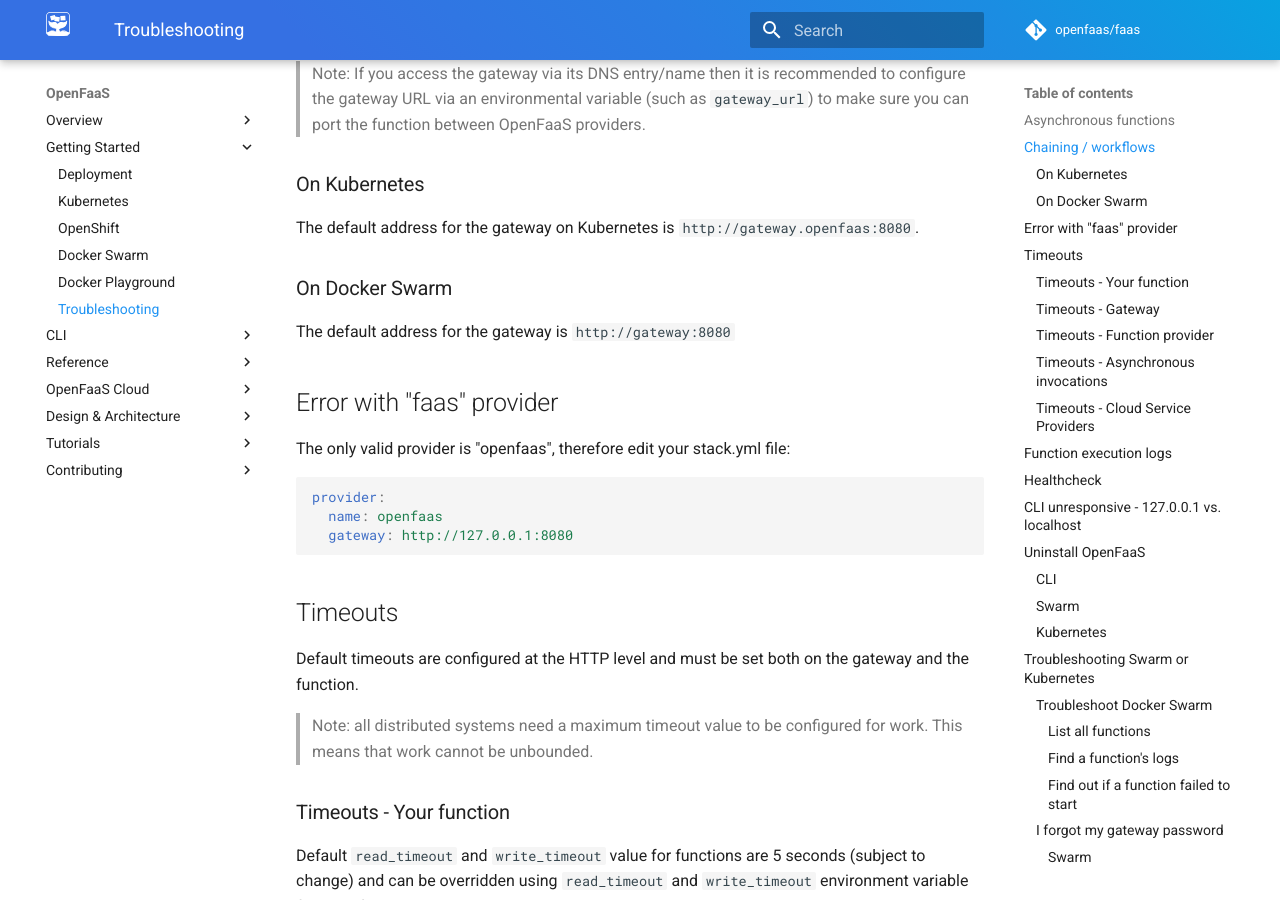
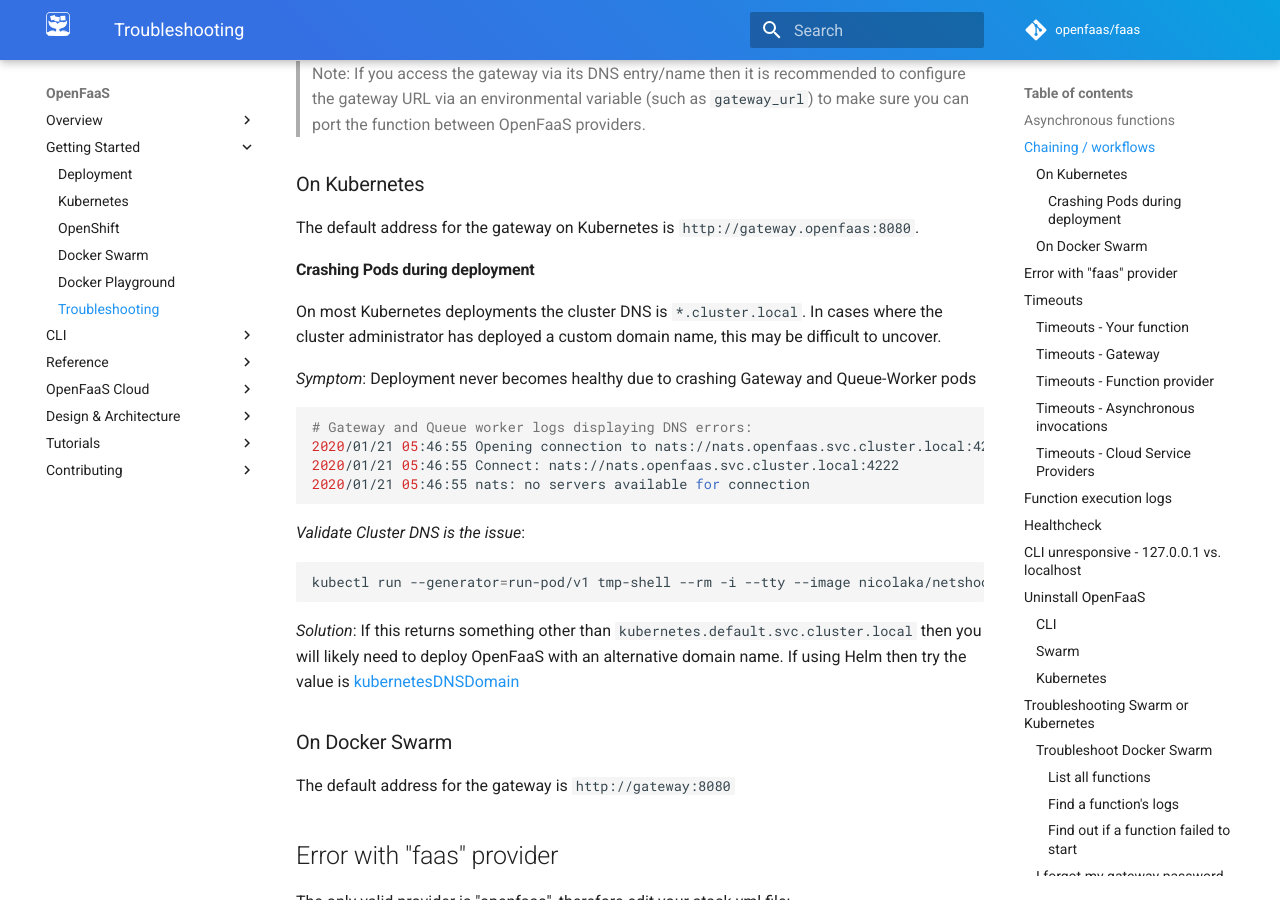
Before and after one commit to openfaas/docs, an MkDocs documentation site: the page built from docs/deployment/troubleshooting.md, in a window 1280 px wide and 900 px high, scrolled down 617 px. Built offline with MkDocs 1.6.1 and Material for MkDocs 9.7.7, drawn with Linux system fonts in a browser that asks for light colours; comment, search, counter and statistics services are not loaded.

Commit message:
Add k8s DNS troubleshooting docs
Signed-off-by: Gabriel Duke <gabeduke@gmail.com>

````diff
--- a/docs/deployment/troubleshooting.md
+++ b/docs/deployment/troubleshooting.md
@@ -19,6 +19,27 @@ A common user-error is to try to invoke the gateway from within a function using
 ### On Kubernetes
 
 The default address for the gateway on Kubernetes is `http://gateway.openfaas:8080`.
+
+#### Crashing Pods during deployment
+
+On most Kubernetes deployments the cluster DNS is `*.cluster.local`. In cases where the cluster administrator has deployed a custom domain name, this may be difficult to uncover.
+
+_Symptom_: Deployment never becomes healthy due to crashing Gateway and Queue-Worker pods
+
+```bash
+# Gateway and Queue worker logs displaying DNS errors:
+2020/01/21 05:46:55 Opening connection to nats://nats.openfaas.svc.cluster.local:4222
+2020/01/21 05:46:55 Connect: nats://nats.openfaas.svc.cluster.local:4222
+2020/01/21 05:46:55 nats: no servers available for connection
+```
+
+_Validate Cluster DNS is the issue_:
+
+```bash
+kubectl run --generator=run-pod/v1 tmp-shell --rm -i --tty --image nicolaka/netshoot -- nslookup kubernetes.default | grep Name | awk '{print $2}'
+```
+
+_Solution_: If this returns something other than `kubernetes.default.svc.cluster.local` then you will likely need to deploy OpenFaaS with an alternative domain name. If using Helm then try the value is [kubernetesDNSDomain](https://github.com/openfaas/faas-netes/blob/master/chart/openfaas/values.yaml#L191)
 
 ### On Docker Swarm
 
@@ -63,8 +84,8 @@ functions:
     handler: ./sleepygo
     image: alexellis2/sleeps-for-10-seconds
     environment:
-        read_timeout: 20s
-        write_timeout: 20s
+      read_timeout: 20s
+      write_timeout: 20s
 ```
 
 handler.go
@@ -85,9 +106,9 @@ func Handle(req []byte) string {
 For the gateway set the following environmental variables:
 
 ```yaml
-            read_timeout:  "25s"        # Maximum time to read HTTP request
-            write_timeout: "25s"        # Maximum time to write HTTP response
-            upstream_timeout: "20s"     # Maximum duration of upstream function call
+read_timeout: "25s" # Maximum time to read HTTP request
+write_timeout: "25s" # Maximum time to write HTTP response
+upstream_timeout: "20s" # Maximum duration of upstream function call
 ```
 
 > Note: The value for `upstream_timeout` should be slightly less than `read_timeout` and `write_timeout`
@@ -109,7 +130,7 @@ If the `ack_wait` is exceeded the task will not be acknowledge and the queue sys
 
 ### Timeouts - Cloud Service Providers
 
-There are situations where timeout values external to OpenFaaS may impact successful function execution.  A typical scenario is where a cloud platform's load balancer product is fronting the cluster in which OpenFaaS is running.  A common example is when using the [GCP Kubernetes product, GKE](https://cloud.google.com/load-balancing/docs/https/#timeouts_and_retries).
+There are situations where timeout values external to OpenFaaS may impact successful function execution. A typical scenario is where a cloud platform's load balancer product is fronting the cluster in which OpenFaaS is running. A common example is when using the [GCP Kubernetes product, GKE](https://cloud.google.com/load-balancing/docs/https/#timeouts_and_retries).
 
 ## Function execution logs
 
@@ -166,9 +187,9 @@ Most problems reported via GitHub or Slack stem from a configuration problem or
 
 Checklist:
 
-* [ ] All core services are deployed: i.e. gateway
-* [ ] Check functions are deployed and started
-* [ ] Check request isn't timing out at the gateway or the function level
+- [ ] All core services are deployed: i.e. gateway
+- [ ] Check functions are deployed and started
+- [ ] Check request isn't timing out at the gateway or the function level
 
 ## CLI unresponsive - 127.0.0.1 vs. localhost
 
@@ -190,8 +211,8 @@ If you'd like to remove the CLI and you installed it with `brew`, then use `brew
 
 If you installed via the `curl/sh` utility script:
 
-* Run `rm -rf /usr/local/bin/faas-cli`
-* Delete saved gateway login details: `rm -rf ~/.openfaas`
+- Run `rm -rf /usr/local/bin/faas-cli`
+- Delete saved gateway login details: `rm -rf ~/.openfaas`
 
 ### Swarm
 
@@ -268,7 +289,7 @@ Printing service logs
 2018-08-28T07:50:46.431268693Z  21f596c9cd75a0fe5e335fb743995d18399e83418a37a79e719576a724efbbb6
 ```
 
-* Or use a one-shot Docker Service:
+- Or use a one-shot Docker Service:
 
 ```sh
 $ docker service rm print-password \
@@ -309,6 +330,7 @@ View logs of all functions:
 ```sh
 kail -n openfaas-fn
 ```
+
 View logs of all replicas of a single function:
 
 ```sh
@@ -377,7 +399,7 @@ If you installed OpenFaaS into a custom namespace then change the value `-n open
 
 If you believe that load is not being spread evenly throughout your cluster, then this may be due to your KeepAlive configuration. Read up on endpoint load-balancing and decide whether you need to pick an alternative strategy to the default offered by Kubernetes.
 
-* [Endpoint load-balancing](https://github.com/openfaas/faas-netes/tree/master/chart/openfaas#endpoint-load-balancing)
+- [Endpoint load-balancing](https://github.com/openfaas/faas-netes/tree/master/chart/openfaas#endpoint-load-balancing)
 
 ## Watchdog
 
````
